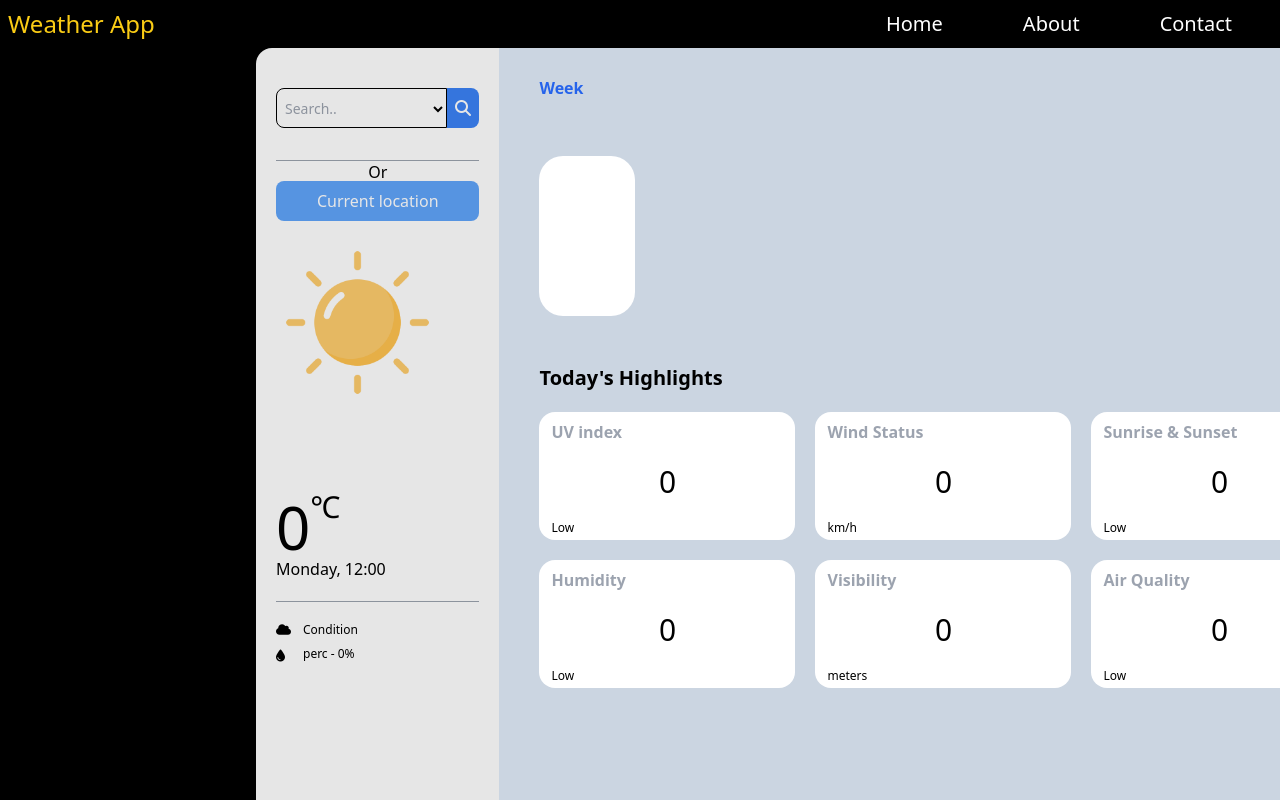
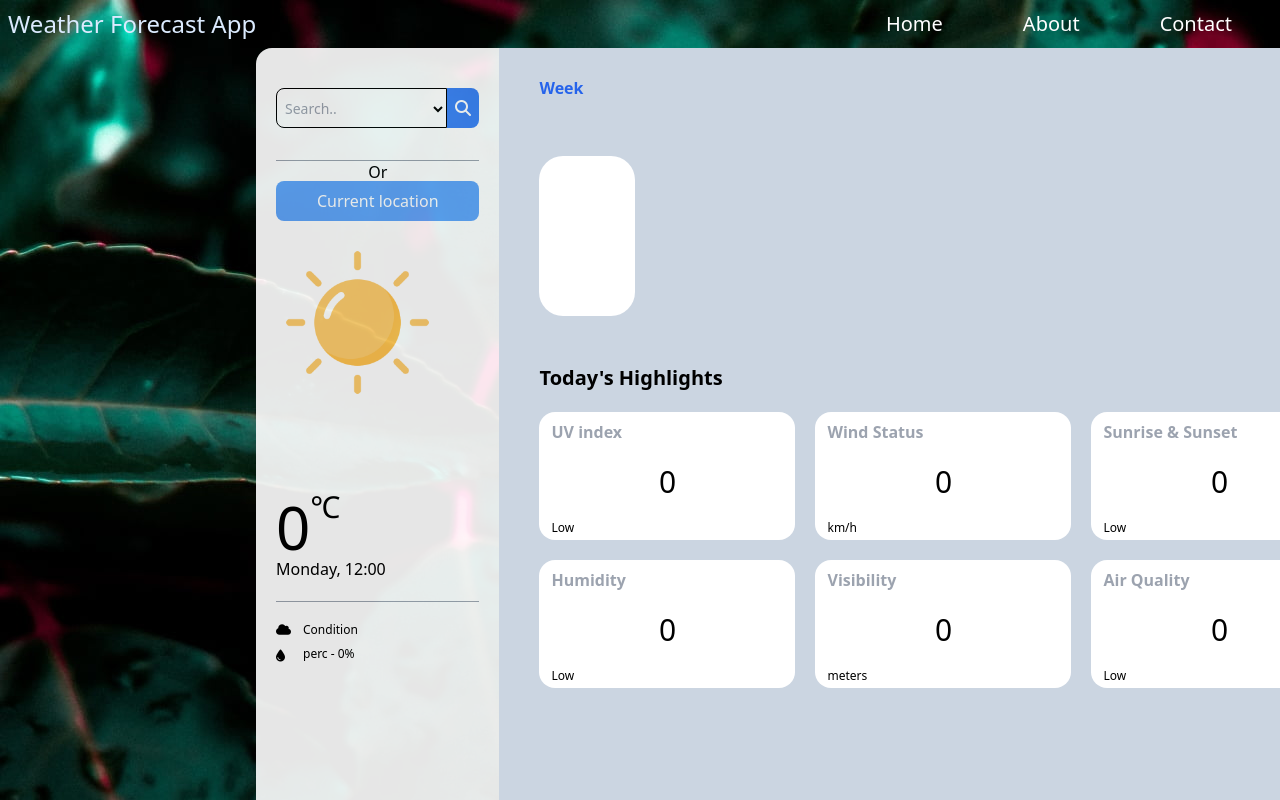
Before and after one commit to Shubham32142/weather_app, a plain HTML site: page index.html in a window 1280 px wide. Shown: the top 800 px of the page. Drawn offline with nearby package versions, Linux system fonts and the light colour scheme.

Commit message:
"added essential meta tags and background image"

```diff
--- a/index.html
+++ b/index.html
@@ -3,15 +3,18 @@
 <head>
     <meta charset="UTF-8">
     <meta name="viewport" content="width=device-width, initial-scale=1.0">
+    <meta name="author" content="Shubham">
+    <meta name="keywords" content="weather, forecast">
+    <link rel="icon" href="icon/half-moon.png">
     <title>Weather App</title>
     <link rel="stylesheet" href="output.css">
     <script src="https://cdn.tailwindcss.com"></script>
     <link rel="stylesheet" href="https://cdnjs.cloudflare.com/ajax/libs/font-awesome/6.5.2/css/all.min.css" integrity="sha512-SnH5WK+bZxgPHs44uWIX+LLJAJ9/2PkPKZ5QiAj6Ta86w+fsb2TkcmfRyVX3pBnMFcV7oQPJkl9QevSCWr3W6A==" crossorigin="anonymous" referrerpolicy="no-referrer" />
 </head>
-<body class="bg-black">
+<body class="body" background="icon/background.jpg">
     <header class="flex items-center p-2 justify-between" id="header-container">
         <div class="header">
-        <h1 class="text-yellow-400 text-2xl">Weather App</h1>
+        <h1 class="text-blue-100 text-2xl">Weather Forecast App</h1>
         </div>
         <div class="weather-menu hidden" id="menu-btn">
            <button class="menubtn"><i class="fa-solid fa-bars fa-xl" style="color: white;" class="hidden" id="menu"></i></button>
```
Also changed, not shown: icon/background.jpg (added), output.css.
